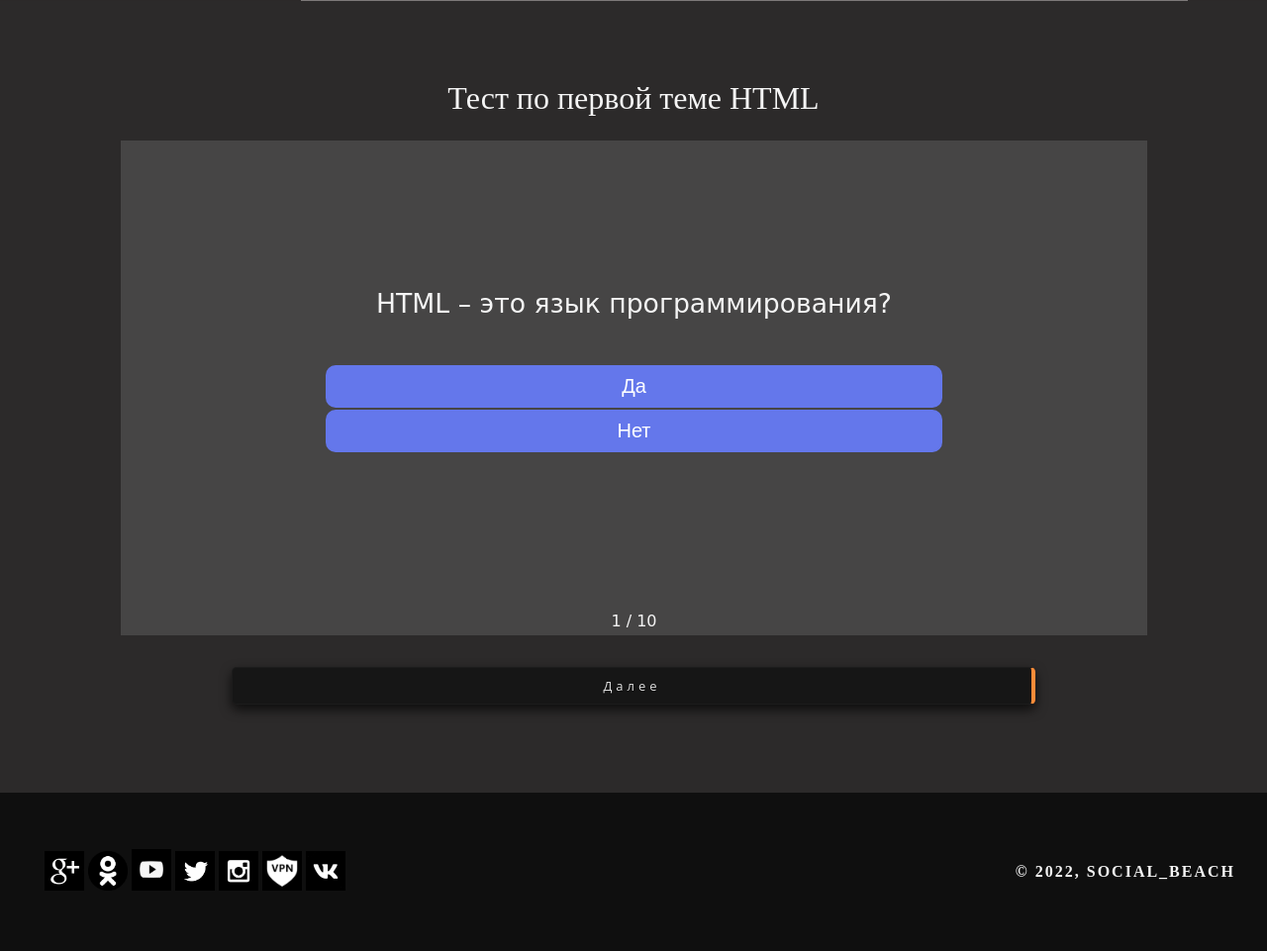
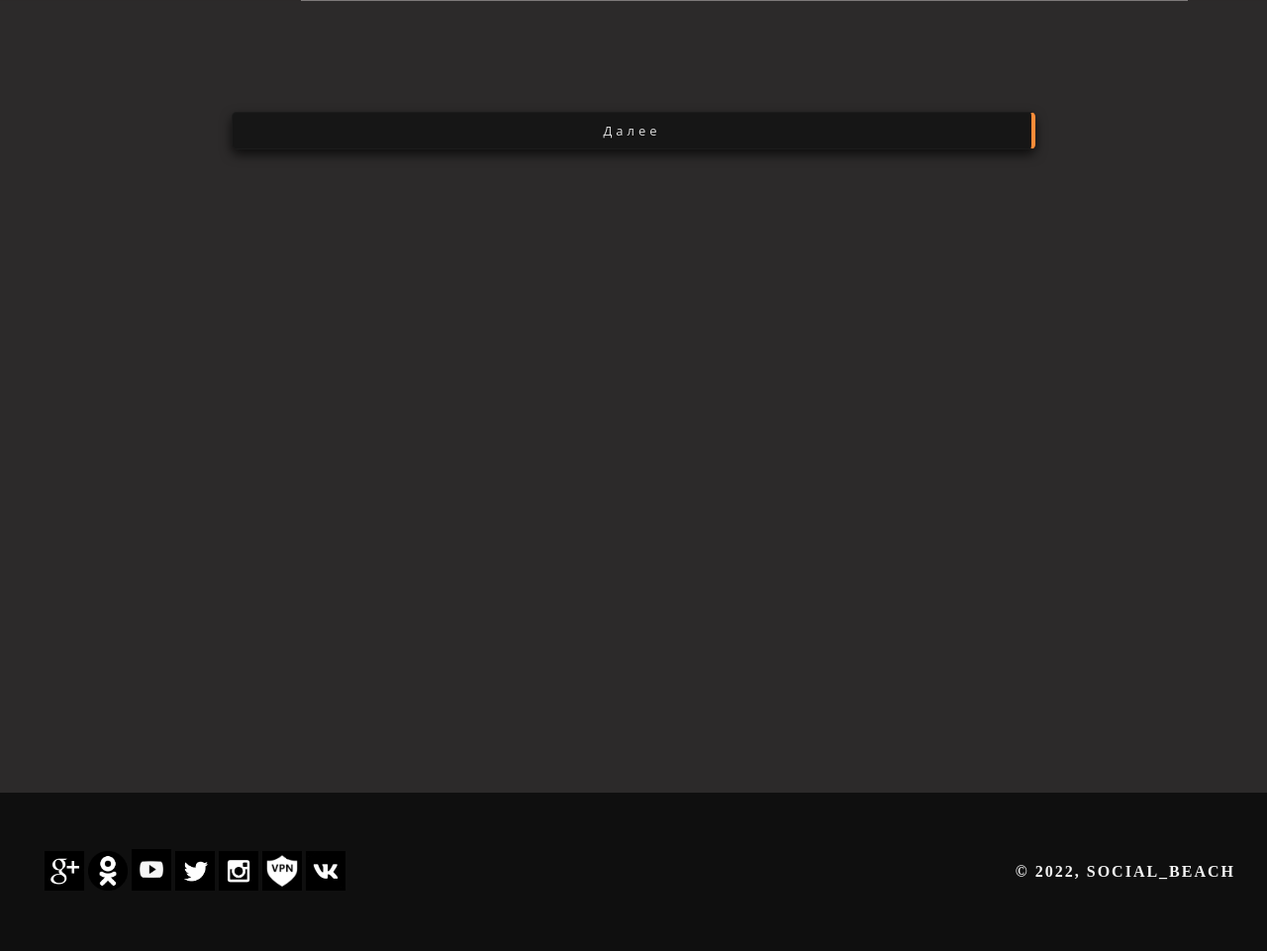
Before and after one commit to SouthKartman/Where-Ideas-Begin, a PHP site: page /lessonjs5.php in a window 1280 px wide. Shown: the part 2195-3156 px from the top of the page at 99% size. Run offline with PHP 8.4, Linux system fonts and the light colour scheme; some libraries are stand-ins or nearby versions.

Commit message:
готово

```diff
--- a/lessonjs5.php
+++ b/lessonjs5.php
@@ -488,7 +488,7 @@
 
 
 
-       <p class="ZagWidget">Тест по первой теме HTML</p>
+       <!-- <p class="ZagWidget">Тест по первой теме HTML</p>  -->
 
 
     <!-- Тест с сайта learningapps -->
@@ -498,7 +498,7 @@
 
     <!-- Окончательный вариант теста -->
 
-            <iframe src="quiz1.html" width="100%" height="500rem" class="quiz-frame" ></iframe>
+            <!-- <iframe src="quiz1.html" width="100%" height="500rem" class="quiz-frame" ></iframe> -->
             <a href="lessonjs6.php" class="buttonnns"  >Далее</a>
     </div>
     </div>
```
